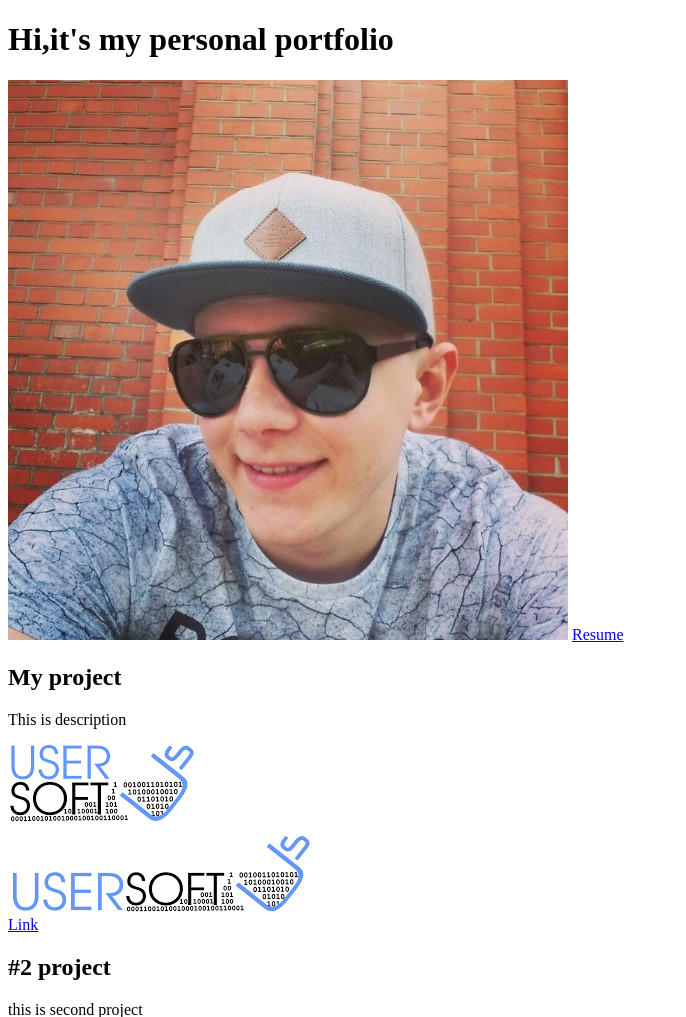
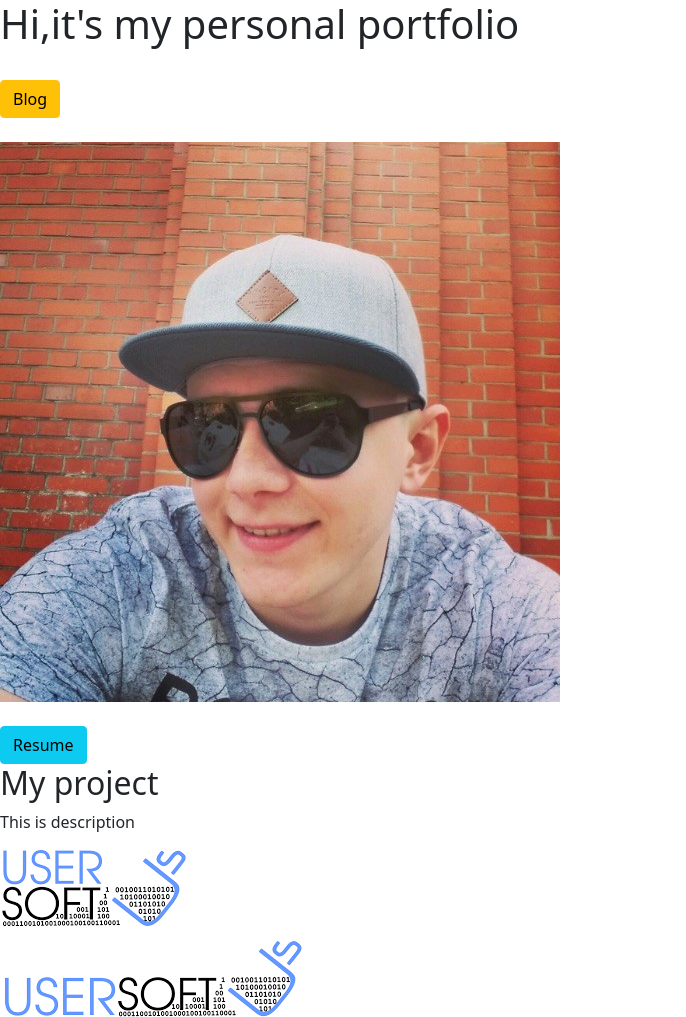
Before and after one commit to Arvitheslayer/personal_portfolio, a Django app: page / in a window 1280 px wide. Shown: the top 1017 px of the page, without its empty margins (0-686 px from the left). Run offline with Django 3.2, Linux system fonts and the light colour scheme; data comes from the database, SQL or seed files in the repository; both versions use the stored data as it was after the commit.

Commit message:
some changes added,mechanics are ready fully

```diff
--- a/blog/models.py
+++ b/blog/models.py
@@ -4,3 +4,6 @@
     title = models.CharField(max_length=200)
     date = models.DateTimeField()
     description = models.TextField()
+
+    def __str__(self):
+        return self.title
--- a/blog/templates/blog/detail.html
+++ b/blog/templates/blog/detail.html
@@ -5,7 +5,10 @@
     <title>Detail</title>
 </head>
 <body>
-{{ blog.title }}
+<h1>{{ blog.title }}</h1>
+<h2>--{{ blog.date|date:'F jS Y' }}--</h2>
+
+{{ blog.description|safe }}
 
 </body>
 </html>
--- a/blog/views.py
+++ b/blog/views.py
@@ -2,7 +2,7 @@
 from .models import All_blogs
 
 def all_blogs(request):
-    blogs = All_blogs.objects.order_by('-date')[:5]
+    blogs = All_blogs.objects.order_by('-date')
     return render(request, 'blog/all_blogs.html', {'blogs':blogs} )
 
 def detail(request, blog_id):
--- a/p_p_project/urls.py
+++ b/p_p_project/urls.py
@@ -21,7 +21,7 @@
 urlpatterns = [
     path('admin/', admin.site.urls),
     path('', views.home, name='home'),
-    path('blog/', include('blog.urls'))
+    path('blog/', include('blog.urls'), name='blog')
 ]
 urlpatterns += static(settings.MEDIA_URL, document_root=settings.MEDIA_ROOT)
 urlpatterns += static(settings.STATIC_URL, document_root=settings.STATIC_ROOT)
--- a/portfolio/models.py
+++ b/portfolio/models.py
@@ -5,3 +5,7 @@
     description = models.CharField(max_length=250)
     image = models.ImageField(upload_to='portfolio/images/')
     url = models.URLField(blank=True)
+
+
+    def __str__(self):
+        return self.title
--- a/portfolio/templates/portfolio/home.html
+++ b/portfolio/templates/portfolio/home.html
@@ -4,12 +4,19 @@
 <head>
     <meta charset="UTF-8">
     <title>Home</title>
+    <link href="https://cdn.jsdelivr.net/npm/bootstrap@5.1.3/dist/css/bootstrap.min.css" rel="stylesheet" integrity="sha384-1BmE4kWBq78iYhFldvKuhfTAU6auU8tT94WrHftjDbrCEXSU1oBoqyl2QvZ6jIW3" crossorigin="anonymous">
 </head>
 <body>
 
 <h1>Hi,it's my personal portfolio</h1>
+<br>
+<a href="{% url 'blog:all_blogs' %}" class="btn btn-warning">Blog</a>
+<br>
+<br>
 <img src="{% static 'portfolio/123.jpg' %}">
-<a href="{% static 'portfolio/Resume Andrieiev Andrii.pdf' %}">Resume</a>
+<br>
+<br>
+<a href="{% static 'portfolio/Resume Andrieiev Andrii.pdf' %}" class="btn btn-info"'>Resume</a>
 {% for project in projects %}
 
 <h2>{{ project.title }}</h2>
```
Also changed, not shown: blog/templates/blog/all_blogs.html (+5 -2 lines), db.sqlite3.
